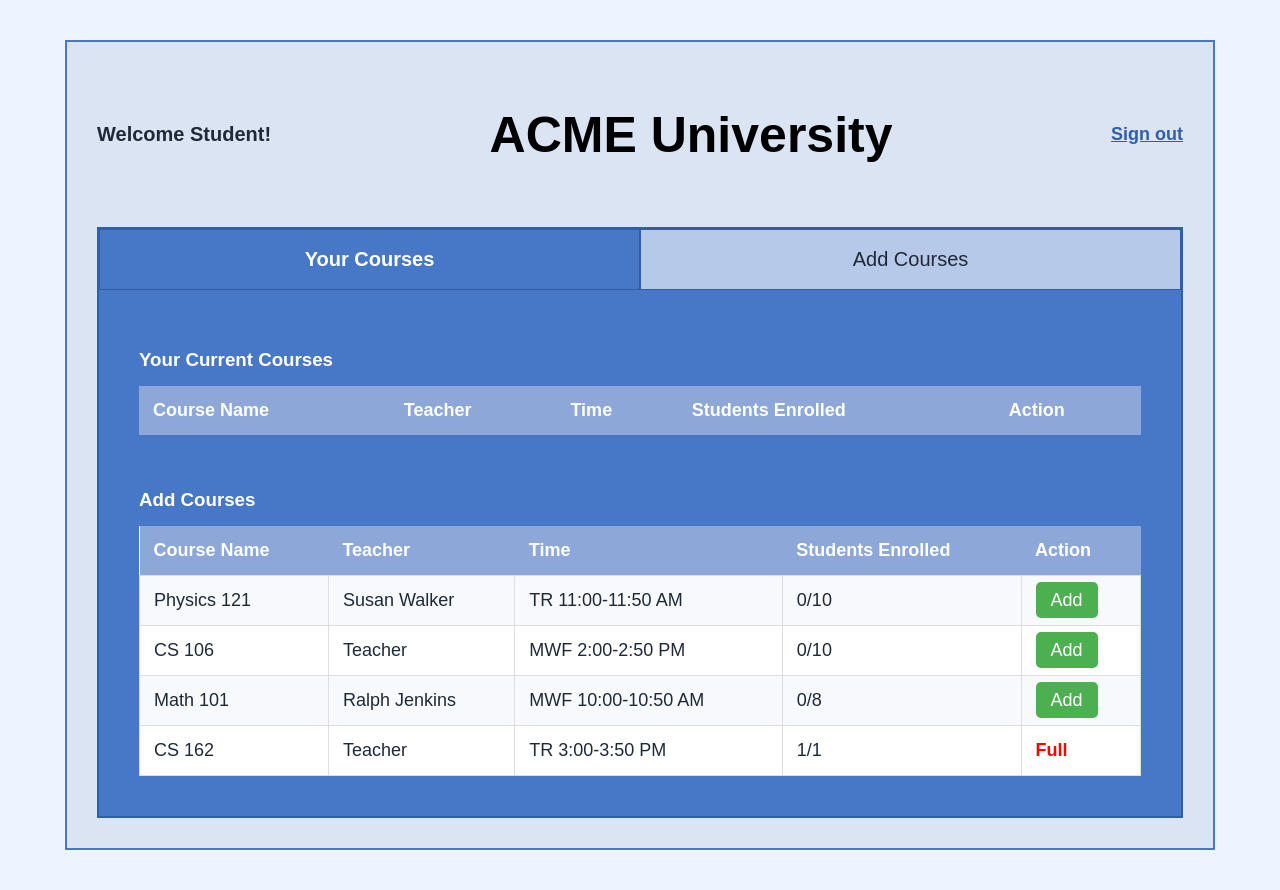
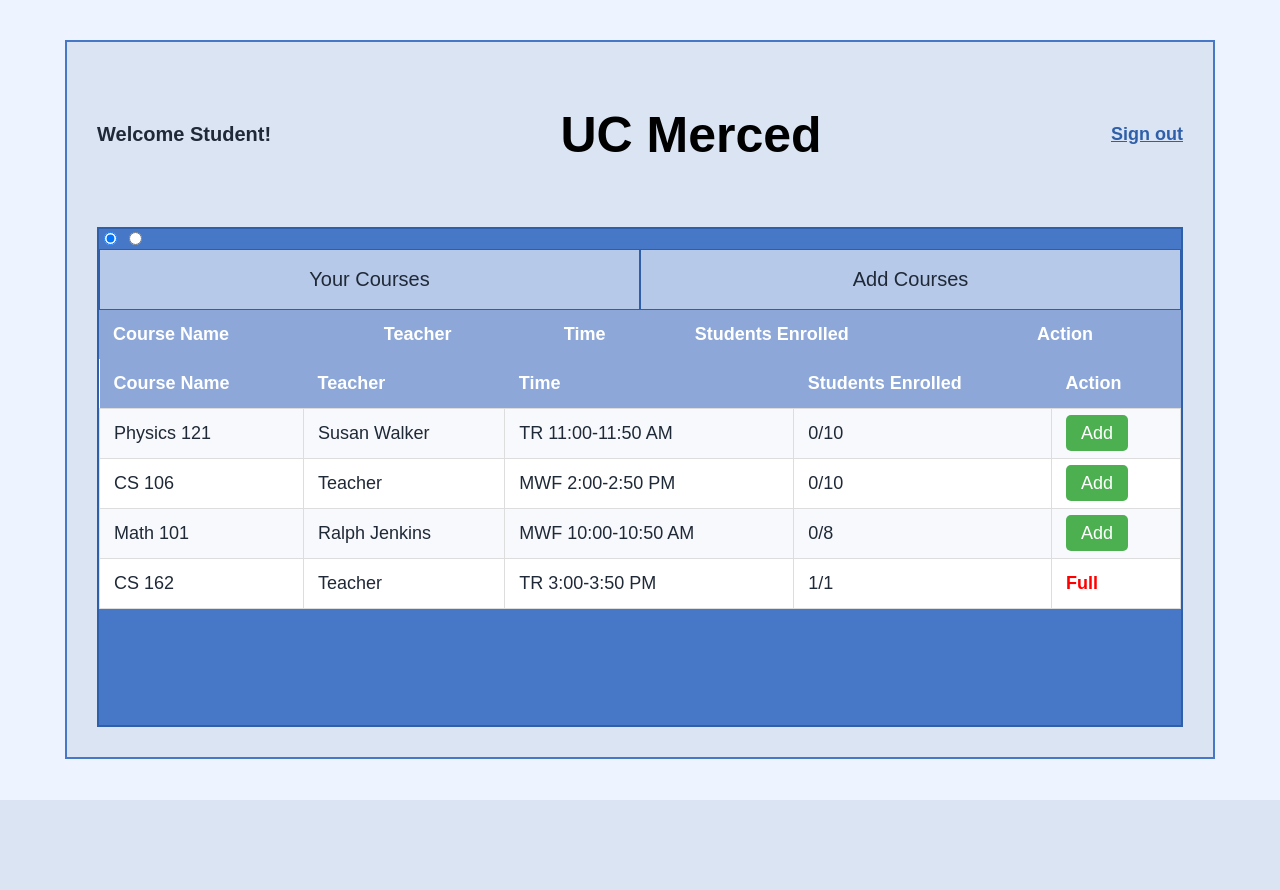
Before and after one commit to NCRD01/student-enrollment, a Flask app: page /student in a window 1280 px wide. After the commit the page ends 800 px from the top, so only its background shows below. Run offline with Flask 3, Linux system fonts and the light colour scheme; a user stored in the database is signed in; data comes from the database, SQL or seed files in the repository; lists and menus that the app fills with data are empty.

Commit message:
Student tabs edited

```diff
--- a/templates/student.html
+++ b/templates/student.html
@@ -1,8 +1,8 @@
 <!DOCTYPE html>
 <html>
 <head>
-    <title>Student Page</title>
-    <link rel="stylesheet" href="/static/style.css">
+    <title>Student Dashboard</title>
+    <link rel="stylesheet" href="{{ url_for('static', filename='style.css') }}">
 </head>
 <body>
 
@@ -10,25 +10,22 @@
 
     <header>
         <p>Welcome Student!</p>
-        <h1>ACME University</h1>
+        <h1>UC Merced</h1>
         <a href="/logout">Sign out</a>
     </header>
 
     <div class="tab-box">
 
+        <input type="radio" name="tabs" id="your-tab" checked>
+        <input type="radio" name="tabs" id="add-tab">
+
         <div class="tabs">
-            <div class="tab active">
-                Your Courses
-            </div>
-
-            <div class="tab">
-                Add Courses
-            </div>
+            <label for="your-tab" class="tab">Your Courses</label>
+            <label for="add-tab" class="tab">Add Courses</label>
         </div>
 
-        <div class="tab-content">
-
-            <h3>Your Current Courses</h3>
+        <!-- YOUR COURSES TAB -->
+        <div class="tab-panel your-panel">
 
             <table>
                 <tr>
@@ -54,11 +51,13 @@
                     </tr>
                     {% endif %}
                 {% endfor %}
+
             </table>
 
-            <br><br>
+        </div>
 
-            <h3>Add Courses</h3>
+        <!-- ADD COURSES TAB -->
+        <div class="tab-panel add-panel">
 
             <table>
                 <tr>
@@ -89,6 +88,7 @@
                     </tr>
                     {% endif %}
                 {% endfor %}
+
             </table>
 
         </div>
--- a/templates/teacher.html
+++ b/templates/teacher.html
@@ -9,7 +9,7 @@
 <div class="container">
     <header>
         <p>Welcome Teacher!</p>
-        <h1>ACME University</h1>
+        <h1>UC Merced</h1>
         <a href="/logout">Sign out</a>
     </header>
 
```
